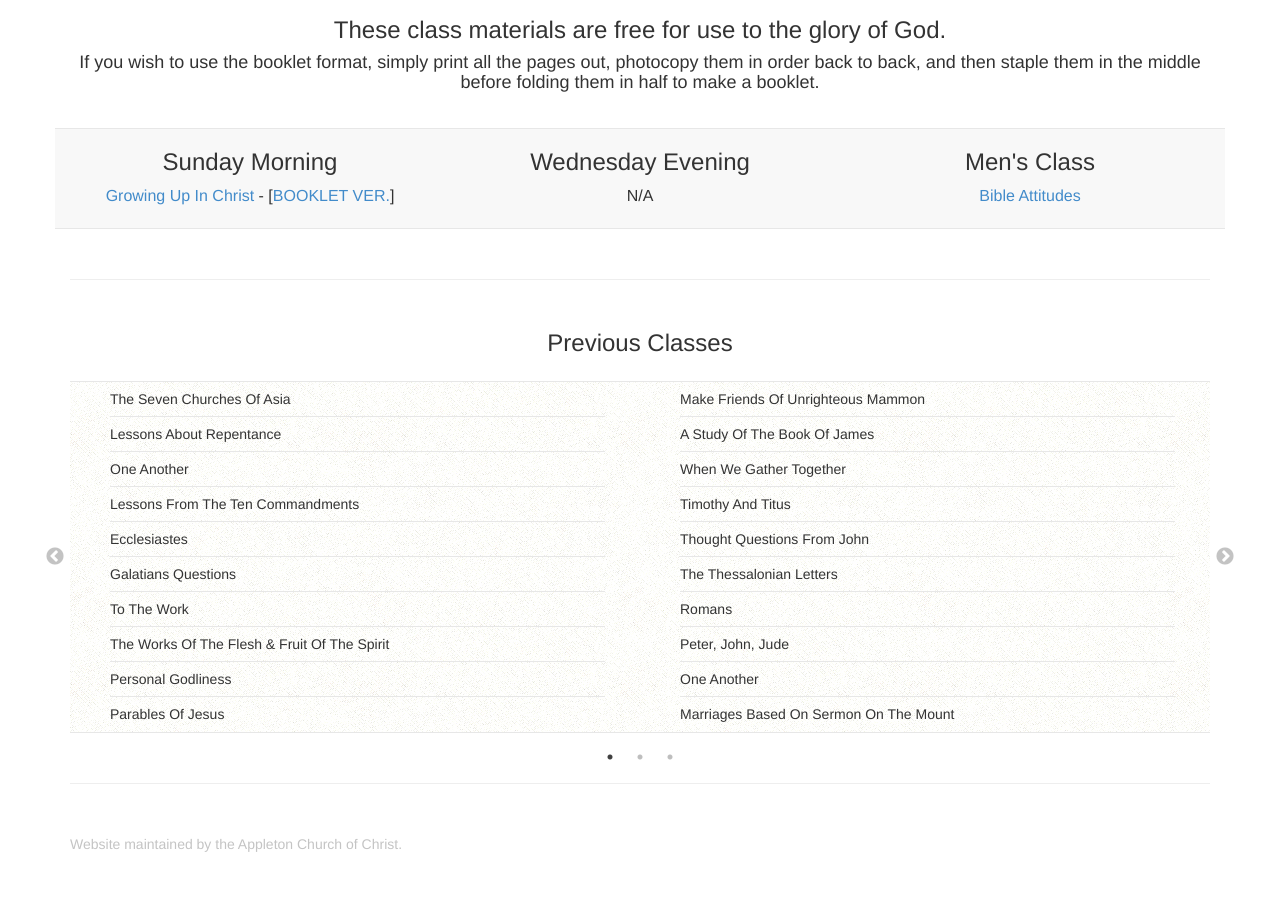
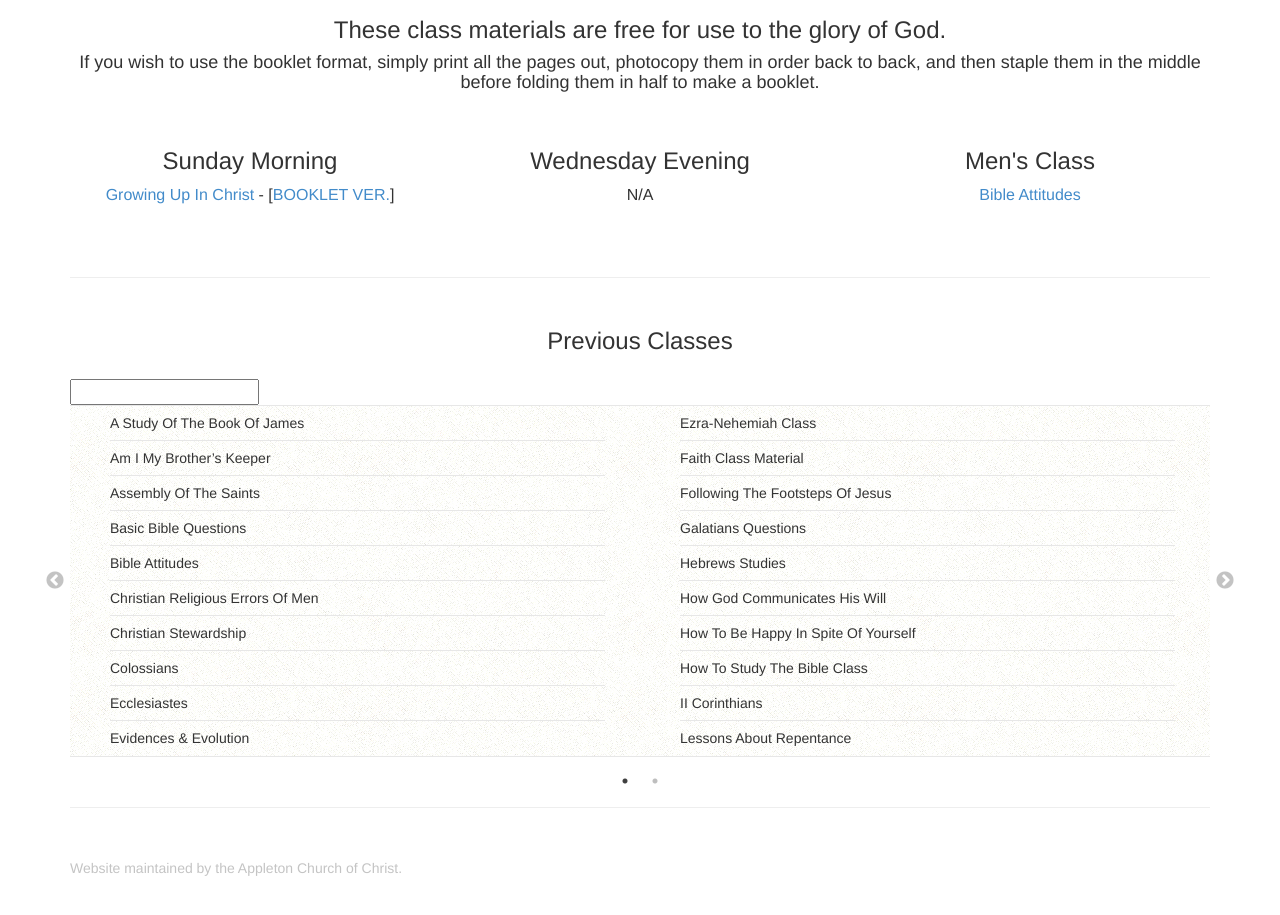
Before and after one commit to KidIcarus1337/ChurchWebsite, a website: page resources.html in a window 1280 px wide. Shown: the part 221-1136 px from the top of the page. Drawn offline with Linux system fonts and the light colour scheme.

Commit message:
More developments.

```diff
--- a/css/church-website.css
+++ b/css/church-website.css
@@ -262,7 +262,7 @@ body {
     margin-bottom: 35px;
 }
 
-#class_materials .row {
+#class_row_wrapper {
     border-top: 1px solid #e7e7e7;
     border-bottom: 1px solid #e7e7e7;
     background-color: #f8f8f8;
--- a/js/church-website.js
+++ b/js/church-website.js
@@ -13,6 +13,7 @@ $(function() {
         $(this).css({"color":"#c3c3c3"})
     });
 
+    /* Resources nav switch */
     $(".nav_section li").click(function() {
         if (!$(this).hasClass("nav_active")) {
             var $this = $(this);
@@ -50,12 +51,32 @@ $(function() {
         }
     });
 
-    var $prev_classes = $("#prev_classes > div");
-    var alphabeticallyOrderedDivs = $prev_classes.sort(function (a, b) {
-        return $(a).find("li").text() > $(b).find("li").text();
+    /* Alphabetically order previous class materials list */
+    var $list = $(".prev_classes_list");
+    var $listLi = $("a", $list);
+
+    $listLi.sort(function (a, b) {
+        var keyA = $(a).text();
+        var keyB = $(b).text();
+        return (keyA > keyB) ? 1 : -1;
     });
-    $("#prev_classes").html(alphabeticallyOrderedDivs);
 
+    var i = 1;
+    var appendList = $("#prev_classes > div:nth-of-type(" + i + ") ul");
+
+    $(".prev_classes_list").html("");
+
+    $.each($listLi, function (index, row) {
+        if ($("#prev_classes > div:nth-of-type(" + i + ") ul li").length < 10) {
+            $(appendList).append(row);
+        } else {
+            i++;
+            appendList = $("#prev_classes > div:nth-of-type(" + i + ") ul");
+            $(appendList).append(row);
+        }
+    });
+
+    /* Initiate slick slider */
     $(".slick_carousel").slick({
         infinite: true,
         slidesToShow: 2,
@@ -63,6 +84,32 @@ $(function() {
         dots: true
     });
 
+    /* Classes search function */
+    $("#prev_classes_search").keyup(function() {
+        var search_value = $(this).val();
+        var classes_results = [];
+        $.each($listLi, function(index, row) {
+            console.log(row);
+            if (row.text().toLowerCase().indexOf(search_value.toLowerCase()) >= 0) {
+                classes_results.append(row);
+            }
+        });
+        if (!classes_results.length > 0) {
+            $("#prev_classes").html("<h2 style='vertical-align:middle'>No Results</h2>");
+        } else {
+            $("#prev_classes").html("<div><ul class='prev_classes_list'></ul></div>");
+            $.each(classes_results, function(index, row) {
+                if ($(".prev_classes_list:last-of-type").length < 10) {
+                    $(".prev_classes_list:last-of-type").append(row)
+                } else {
+                    $("#prev_classes").append("<div><ul class='prev_classes_list'></ul></div>");
+                    $(".prev_classes_list:last-of-type").append(row)
+                }
+            });
+        }
+    });
+
+    /* Button CSS Interactions */
     $(".prev_classes_list li").hover(function() {
         $(this).css({"background-color":"#F0F0F0"});
     });
--- a/resources.html
+++ b/resources.html
@@ -79,7 +79,7 @@
                     height="100%" width="100%" scrolling="auto"></iframe>
         </div>
 
-        <div class="hidden_section" id="class_materials">
+        <div id="class_materials">
             <h3>These class materials are free for use to the glory of God.</h3>
             <h4>If you wish to use the booklet format, simply print all the pages out,
                 photocopy them in order back to back, and then staple them in the middle before folding them in half to make a booklet.</h4>
@@ -105,7 +105,8 @@
                 </div>
             </div>
             <hr class="featurette-divider">
-            <h3 >Previous Classes</h3>
+            <h3>Previous Classes</h3>
+            <input type="text" id="prev_classes_search"/>
             <div class="slick_carousel" id="prev_classes">
                 <div>
                     <ul class="prev_classes_list">
@@ -131,7 +132,7 @@
                         <a href="http://www.appletonchurchofchrist.org/Class/The%20Thessalonian%20Letters.pdf"><li>The Thessalonian Letters</li></a>
                         <a href="http://www.appletonchurchofchrist.org/Class/Romans%203.pdf"><li>Romans</li></a>
                         <a href="http://www.appletonchurchofchrist.org/Class/Peter,%20John,%20Jude%20Class%203.pdf"><li>Peter, John, Jude</li></a>
-                        <a href="http://www.appletonchurchofchrist.org/Class/One%20Another.pdf"><li>One Another</li></a>
+                        <a href="http://www.appletonchurchofchrist.org/Class/Peter,%20John%20&%20Jude%202-1.pdf"><li>The Epistles of Peter, John & Jude</li></a>
                         <a href="http://www.appletonchurchofchrist.org/Class/Marriages%20Based%20On%20Sermon%20On%20The%20Mount%203.pdf"><li>Marriages Based On Sermon On The Mount</li></a>
                     </ul>
                 </div>
@@ -157,15 +158,8 @@
                         <a href="http://www.appletonchurchofchrist.org/Class/Noah%20And%20The%20Great%20Flood%20booklet%202.pdf"><li>Noah And The Great Flood</li></a>
                         <a href="http://www.appletonchurchofchrist.org/Class/Am%20I%20My%20Brothers%20Keeper.pdf"><li>Am I My Brother’s Keeper</li></a>
                         <a href="http://www.appletonchurchofchrist.org/Class/Bible%20Attitudes%20Booklet.pdf"><li>Bible Attitudes</li></a>
-                        <a href="http://www.appletonchurchofchrist.org/Class/Ecclesiastes%202.pdf"><li>Ecclesiastes</li></a>
                         <a href="http://www.appletonchurchofchrist.org/Class/Evidences%20&%20Evolution.pdf"><li>Evidences & Evolution</li></a>
                         <a href="http://www.appletonchurchofchrist.org/Class/Hebrews%20Studies.pdf"><li>Hebrews Studies</li></a>
-                        <a href="http://www.appletonchurchofchrist.org/Class/Peter,%20John%20&%20Jude%202-1.pdf"><li>The Epistles of Peter, John & Jude</li></a>
-                    </ul>
-                </div>
-                <div>
-                    <ul class="prev_classes_list">
-                        <a href="http://www.appletonchurchofchrist.org/Class/Thought%20Questions%20From%20John%20booklet.pdf"><li>Thought Questions from John</li></a>
                     </ul>
                 </div>
             </div>
```
